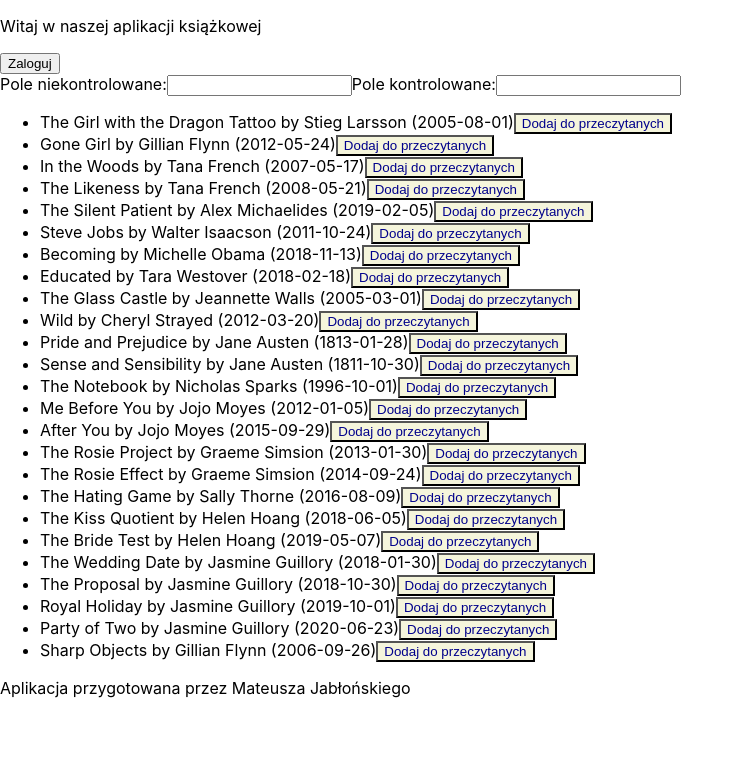
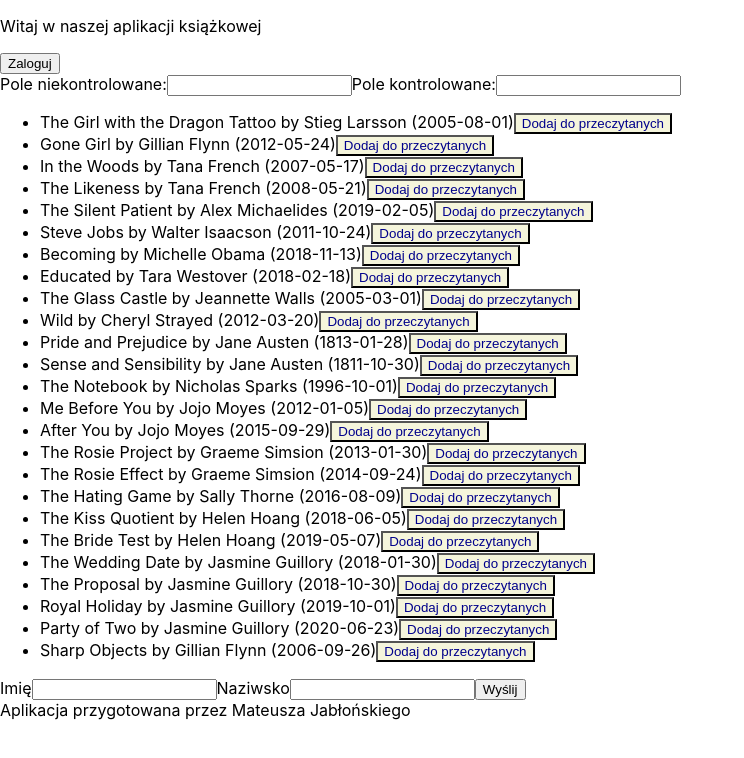
Before and after one commit to matwjablonski/orange-react-2024-12, a React (Create React App) app in the folder book-app/: page / in a window 1280 px wide. Shown: the top 758 px of the page, without its empty margins (0-744 px from the left). Built offline with nearby package versions, Linux system fonts and the light colour scheme.

Commit message:
contact form

```diff
--- a/book-app/src/App.tsx
+++ b/book-app/src/App.tsx
@@ -1,8 +1,9 @@
-import React, { ChangeEvent, useState } from 'react';
+import React, { ChangeEvent, InputHTMLAttributes, useState } from 'react';
 import { books as dataSource } from './data';
 import { BooksList } from './Books';
 import { Header } from './Header';
 import { Footer } from './Footer';
+import { ContactForm } from './ContactForm';
 
 function App() {
   const [ values, setValues ] = useState({
@@ -33,6 +34,7 @@
           books={dataSource}
         />
       </main>
+      <ContactForm />
       <Footer />
     </div>
   );
--- /dev/null
+++ b/book-app/src/ContactForm.tsx
@@ -0,0 +1,30 @@
+import { useState } from 'react';
+import { Form } from './Form'
+import { Input } from './Input'
+
+export const ContactForm = () => {
+  const [ values, setValues ] = useState({
+    name: '',
+    lastName: '',
+  });
+
+  const handleChange = (e: any) => {
+    setValues({
+      ...values,
+      [e.target.name]: e.target.value,
+    });
+  }
+
+  return (
+    <Form
+      onSubmit={(e) => {
+        e.preventDefault();
+        console.log('Wysłano formularz', values);
+      }}
+      fields={[
+        <Input key="name-field" label="Imię" type="text" name="name" required handleChange={handleChange} value={values.name} />,
+        <Input key="lastName-field" label="Naziwsko" type="text" name="lastName" required handleChange={handleChange} value={values.lastName} />
+      ]}
+    />
+  );
+};
--- /dev/null
+++ b/book-app/src/Form.tsx
@@ -0,0 +1,32 @@
+import { InputHTMLAttributes, ReactNode } from 'react';
+
+type Field = {
+  fieldType: 'input' | 'textarea';
+  label: string;
+} & InputHTMLAttributes<HTMLInputElement>;
+
+type FormProps = {
+  onSubmit: (event: React.FormEvent<HTMLFormElement>) => void;
+  fields: ReactNode[];
+
+  additionalFields?: Field[];
+}
+
+export const Form = ({ fields, onSubmit, additionalFields }: FormProps) => {
+  return (
+    <form onSubmit={onSubmit}>
+      {fields}
+      {additionalFields && additionalFields.map((field) => {
+        if (field.fieldType === 'input') {
+          return (
+            <label key={field.name}>
+              {field.label}
+              <input {...field} />
+            </label>
+          )
+        }
+      })}
+      <button type="submit">Wyślij</button>
+    </form>
+  )
+}
--- /dev/null
+++ b/book-app/src/Input.tsx
@@ -0,0 +1,15 @@
+import { ChangeEvent, InputHTMLAttributes } from 'react';
+
+type InputProps = {
+  label: string;
+  handleChange(e: ChangeEvent): void;
+} & InputHTMLAttributes<HTMLInputElement>
+
+export const Input = ({label, handleChange, ...rest}: InputProps) => {
+  return (
+    <label>
+      {label}
+      <input onChange={handleChange} { ...rest }/>
+    </label>
+  )
+}
```
